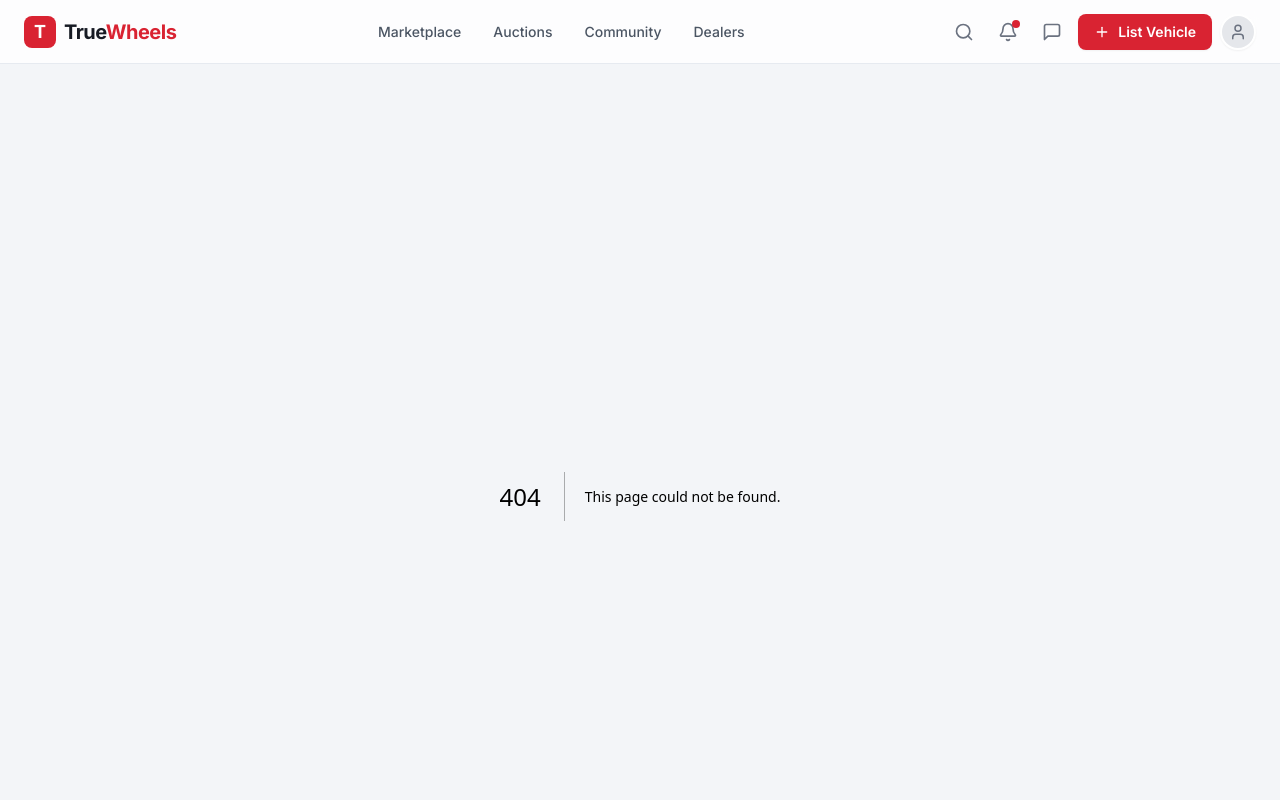
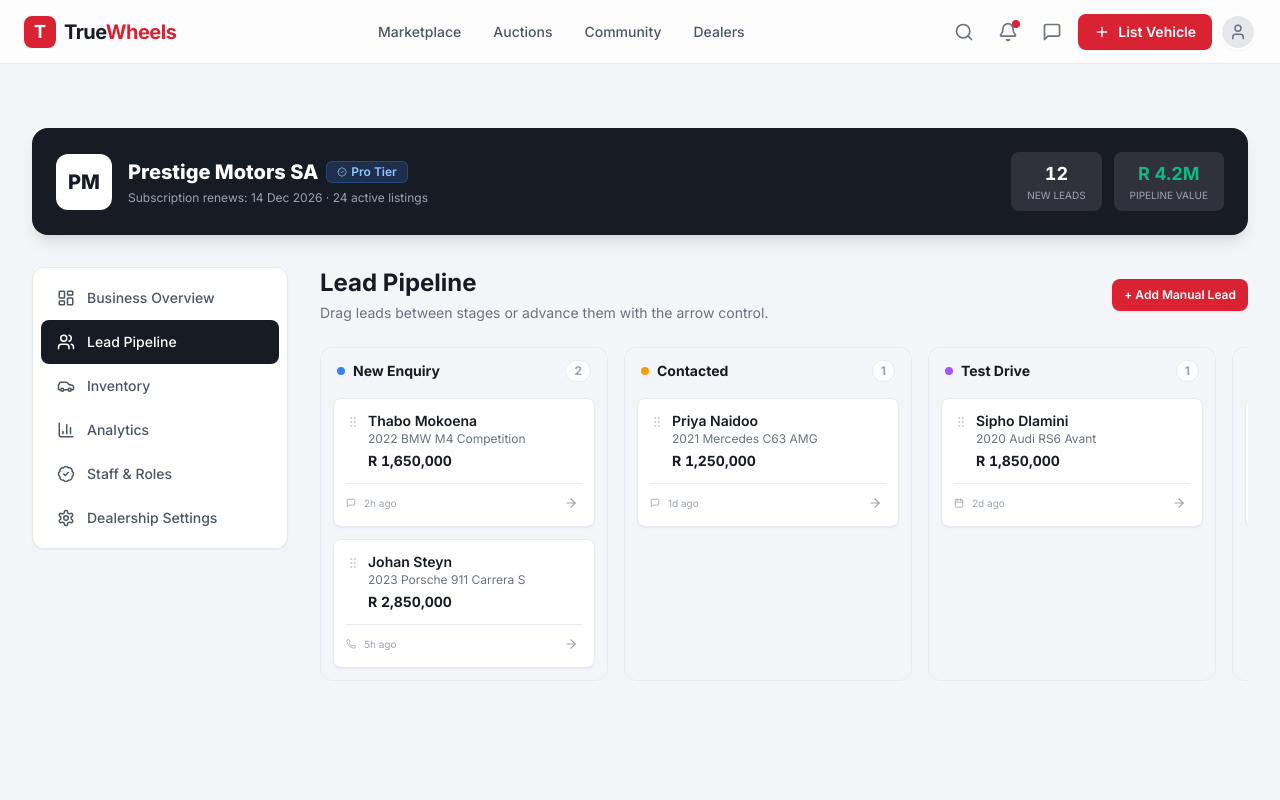
Before and after one commit to faraazhendricks59-ops/TrueWheels, a Next.js app: page /dealer/dashboard in a window 1280 px wide. Before the commit this address had no page. Shown: the top 800 px of the page. Built offline with nearby package versions, Linux system fonts and the light colour scheme.

Commit message:
feat: add protected dealer dashboard route shell

```diff
--- /dev/null
+++ b/app/dealer/dashboard/page.tsx
@@ -0,0 +1,11 @@
+import { DealerAnalytics } from "@/components/dealer/DealerAnalytics";
+import { DealerDashboardLayout } from "@/components/dealer/DealerDashboardLayout";
+import { LeadPipeline } from "@/components/dealer/LeadPipeline";
+
+const DEALER_TABS = ["overview", "leads", "inventory", "analytics", "staff", "settings"];
+
+export default function DealerDashboardPage({ searchParams }: { searchParams: { tab?: string } }) {
+  const requestedTab = searchParams.tab ?? "leads";
+  const activeTab = DEALER_TABS.includes(requestedTab) ? requestedTab : "leads";
+  return <div className="min-h-screen bg-surface-grey"><DealerDashboardLayout activeTab={activeTab}>{activeTab === "leads" && <LeadPipeline />}{activeTab === "analytics" && <DealerAnalytics />}{["overview", "inventory", "staff", "settings"].includes(activeTab) && <section className="rounded-xl border border-brand-silver bg-surface-white p-12 text-center shadow-sm"><h2 className="mb-2 text-lg font-bold capitalize text-brand-graphite">{activeTab.replace("-", " ")}</h2><p className="mx-auto max-w-md text-sm text-gray-500">This dealer module is under construction. Inventory sync, staff permissions, and business settings will be available in an upcoming phase.</p></section>}</DealerDashboardLayout></div>;
+}
```
